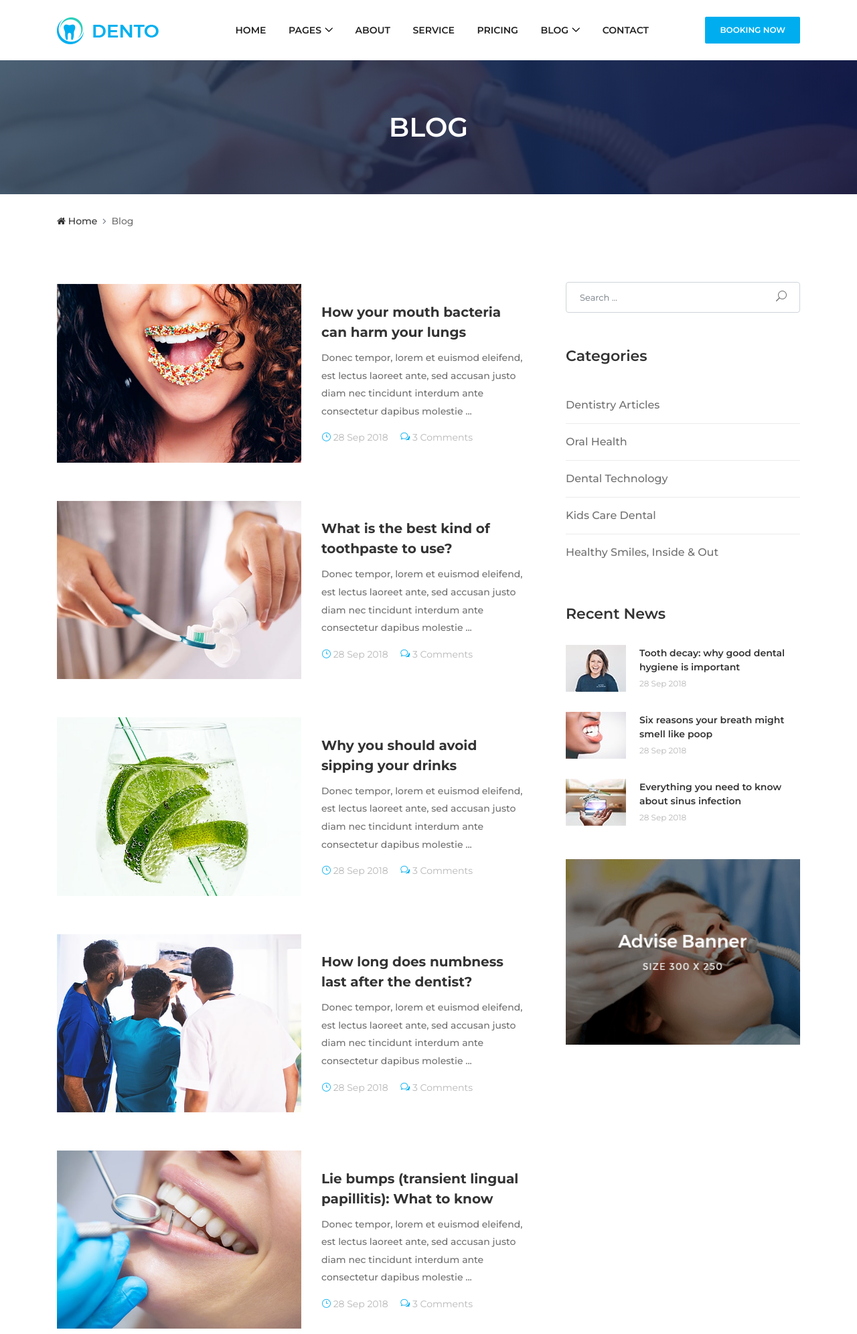
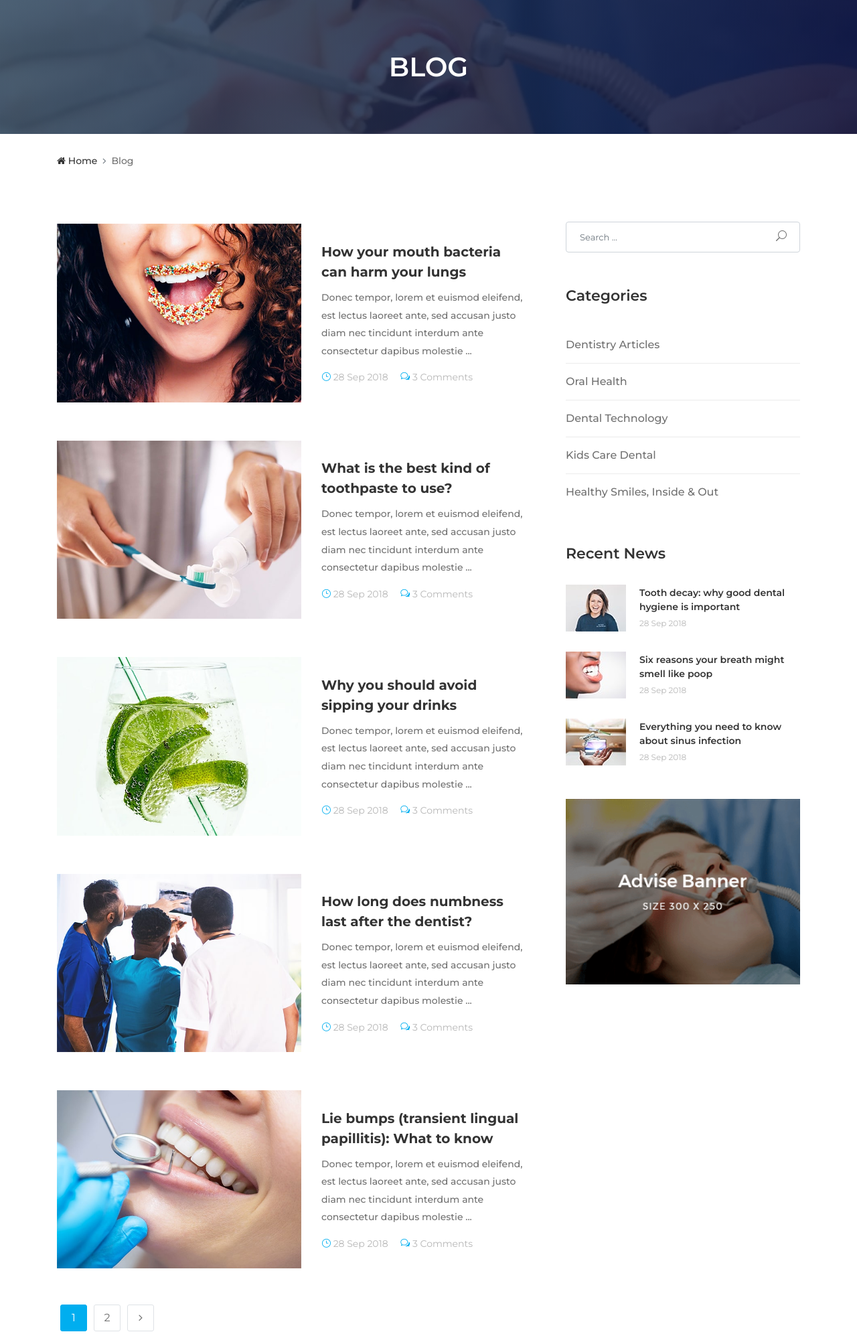
Before and after one commit to CleoMugs/dentist, a Django app: template menocare/templates/blog.html in a window 1280 px wide. Shown: the top 1992 px of the page at 67% size. Run offline with Django 3.2, Linux system fonts and the light colour scheme; the template is opened without the code that fills it, so the values that code supplies are empty; some web fonts are replaced.

Commit message:
redesigned blog page

```diff
--- a/menocare/templates/blog.html
+++ b/menocare/templates/blog.html
@@ -30,82 +30,6 @@
   <header class="header-area">
     <!-- Top Header Area -->
 
-    <!-- Main Header Start -->
-    <div class="main-header-area">
-      <div class="classy-nav-container breakpoint-off">
-        <div class="container">
-          <!-- Classy Menu -->
-          <nav class="classy-navbar justify-content-between" id="dentoNav">
-
-            <!-- Logo -->
-            <a class="nav-brand" href="index.html"><img src="./img/core-img/logo.png" alt=""></a>
-
-            <!-- Navbar Toggler -->
-            <div class="classy-navbar-toggler">
-              <span class="navbarToggler"><span></span><span></span><span></span></span>
-            </div>
-
-            <!-- Menu -->
-            <div class="classy-menu">
-
-              <!-- Close Button -->
-              <div class="classycloseIcon">
-                <div class="cross-wrap"><span class="top"></span><span class="bottom"></span></div>
-              </div>
-
-              <!-- Nav Start -->
-              <div class="classynav">
-                <ul id="nav">
-                  <li><a href="index.html">Home</a></li>
-                  <li><a href="#">Pages</a>
-                    <ul class="dropdown">
-                      <li><a href="index.html">- Home</a></li>
-                      <li><a href="about.html">- About Us</a></li>
-                      <li><a href="service.html">- Service</a></li>
-                      <li><a href="pricing.html">- Pricing</a></li>
-                      <li><a href="blog.html">- Blog</a></li>
-                      <li><a href="blog-details.html">- Blog Details</a></li>
-                      <li><a href="contact.html">- Contact</a></li>
-                      <li><a href="#">- Dropdown</a>
-                        <ul class="dropdown">
-                          <li><a href="#">- Dropdown Item</a></li>
-                          <li><a href="#">- Dropdown Item</a>
-                            <ul class="dropdown">
-                              <li><a href="#">- Even Dropdown</a></li>
-                              <li><a href="#">- Even Dropdown</a></li>
-                              <li><a href="#">- Even Dropdown</a></li>
-                              <li><a href="#">- Even Dropdown</a></li>
-                            </ul>
-                          </li>
-                          <li><a href="#">- Dropdown Item</a></li>
-                          <li><a href="#">- Dropdown Item</a></li>
-                        </ul>
-                      </li>
-                    </ul>
-                  </li>
-                  <li><a href="about.html">About</a></li>
-                  <li><a href="service.html">Service</a></li>
-                  <li><a href="pricing.html">Pricing</a></li>
-                  <li><a href="#">Blog</a>
-                    <ul class="dropdown">
-                      <li><a href="blog.html">- Blog</a></li>
-                      <li><a href="blog-details.html">- Blog Details</a></li>
-                    </ul>
-                  </li>
-                  <li><a href="./contact.html">Contact</a></li>
-                </ul>
-              </div>
-              <!-- Nav End -->
-            </div>
-
-            <!-- Booking Now Button -->
-            <a href="#" class="btn dento-btn booking-btn">Booking Now</a>
-          </nav>
-        </div>
-      </div>
-    </div>
-  </header>
-  <!-- ***** Header Area End ***** -->
 
   <!-- ***** Breadcrumb Area Start ***** -->
   <div class="breadcumb-area bg-img bg-gradient-overlay" style="background-image: url(img/bg-img/12.jpg);">
```
